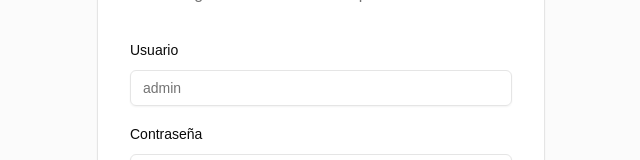
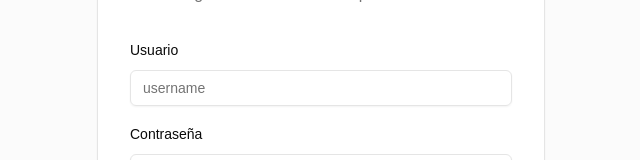
Before and after one commit to k4dm3l/manglaria-post-blog, a Next.js app: page /login in a window 1280 px wide. Shown: the part 330-490 px from the top of the page, without its empty margins (319-959 px from the left). Built offline with nearby package versions, Linux system fonts and the light colour scheme.

Commit message:
change placeholder

```diff
--- a/src/app/login/page.tsx
+++ b/src/app/login/page.tsx
@@ -67,7 +67,7 @@ export default function LoginPage() {
                 type="text"
                 required
                 disabled={isLoading}
-                placeholder="admin"
+                placeholder="username"
               />
             </div>
 
```
